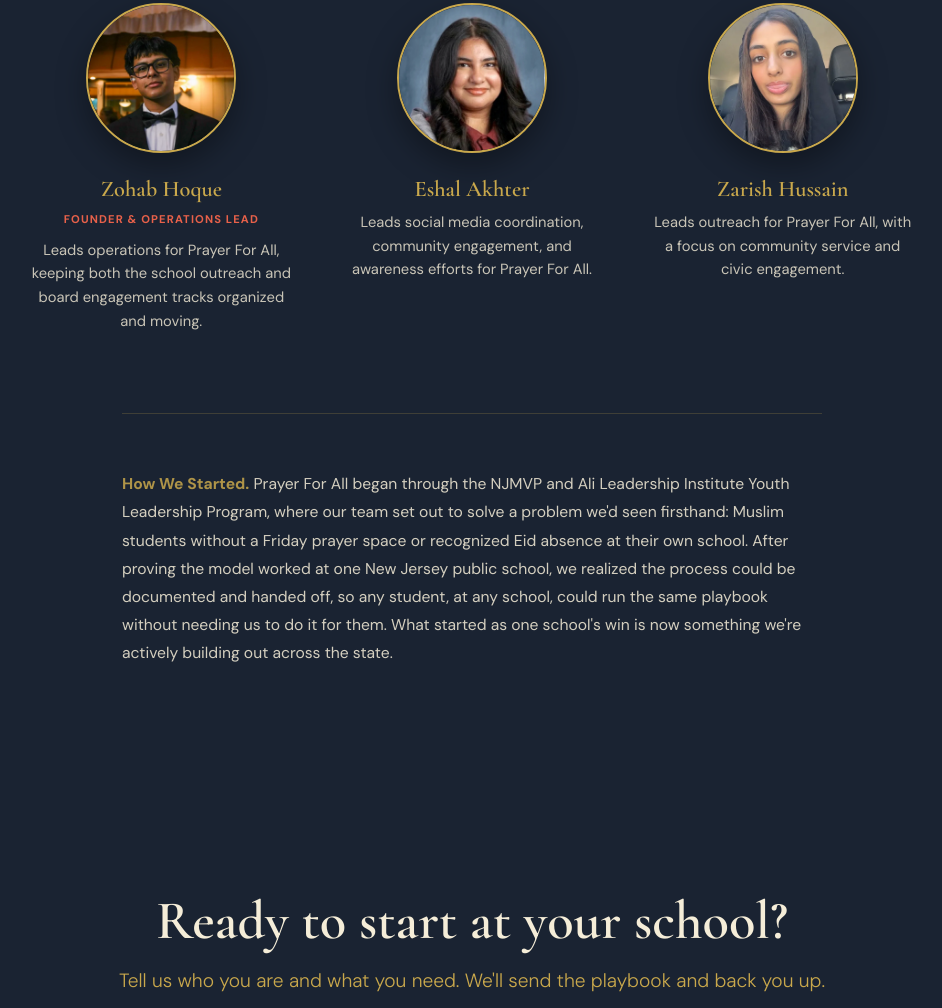
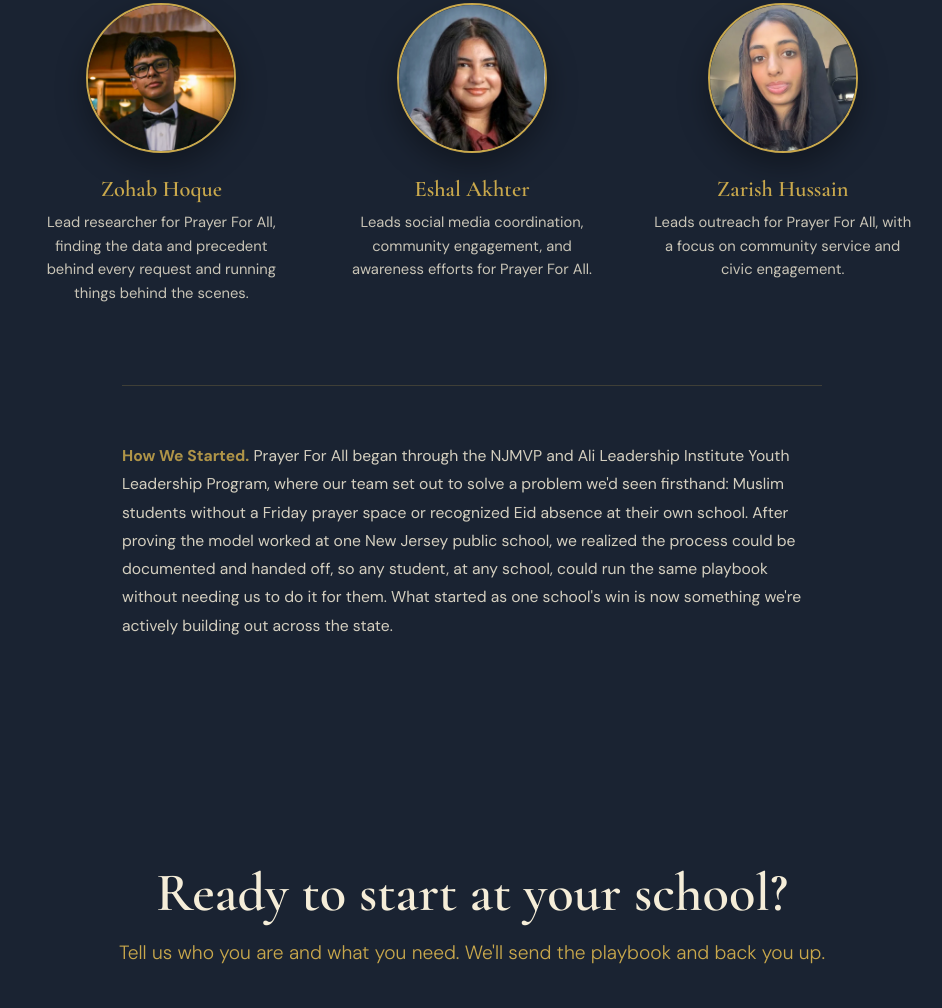
Before and after one commit to DrobotZohab/Prayerforall, a plain HTML site: page index.html in a window 1280 px wide. Shown: the part 5727-6735 px from the top of the page, without its empty margins (168-1110 px from the left). Drawn offline with nearby package versions, Linux system fonts and the light colour scheme.

Commit message:
Modify founder role description for Zohab Hoque
Updated the role description for Zohab Hoque.

```diff
--- a/index.html
+++ b/index.html
@@ -1012,8 +1012,7 @@
     <div class="founder-card">
       <img class="founder-photo" src="./zohab.webp" alt="Zohab Hoque">
       <div class="founder-name">Zohab Hoque</div>
-      <div class="founder-title">Founder &amp; Operations Lead</div>
-      <p class="founder-role">Leads operations for Prayer For All, keeping both the school outreach and board engagement tracks organized and moving.</p>
+      <p class="founder-role">Lead researcher for Prayer For All, finding the data and precedent behind every request and running things behind the scenes.</p>
     </div>
     <div class="founder-card">
       <img class="founder-photo" src="./eshal.webp" alt="Eshal Akhter">
```
